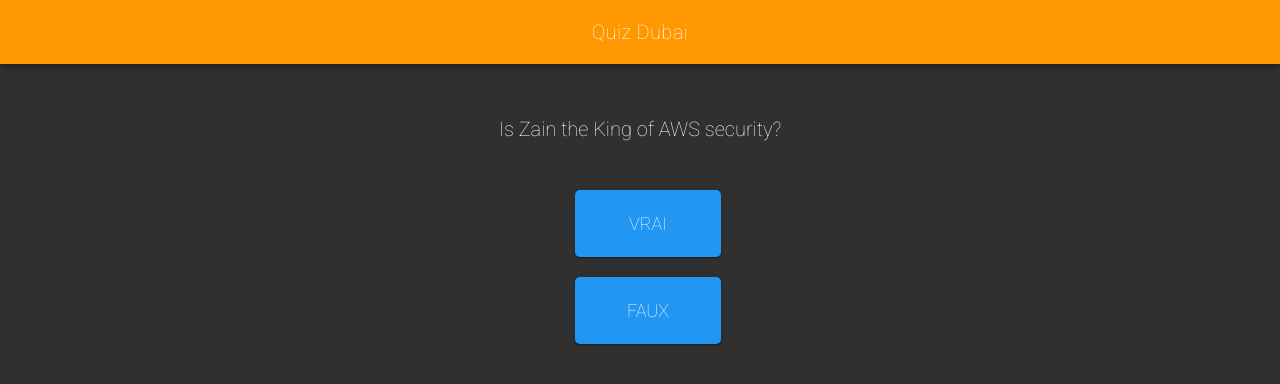
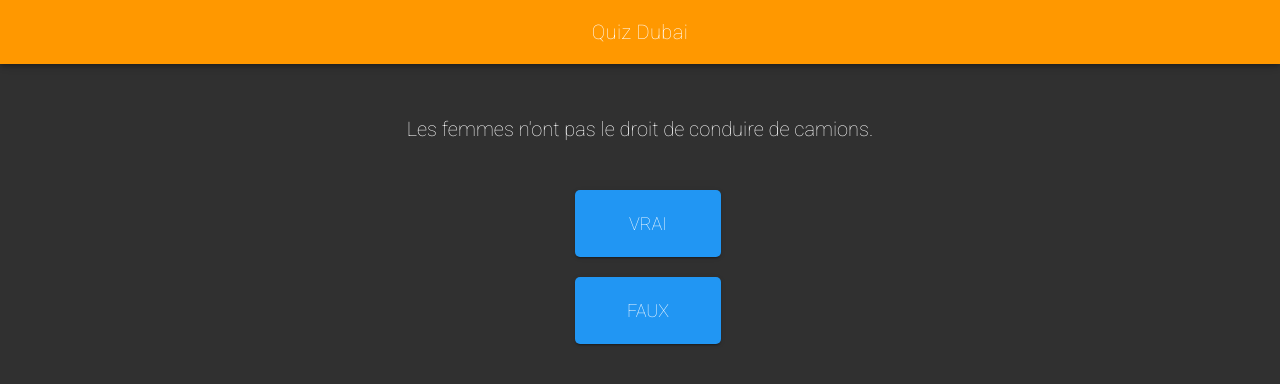
Before and after one commit to romaingazielly/dubaiquiz, a Vue app: page / in a window 1280 px wide. Both pictures are taken after a click on the button "COMMENCER". Shown: the top 384 px of the page. Built offline with nearby package versions, Linux system fonts and the light colour scheme.

Commit message:
Date with hour + fix serv issue with leaderboard

```diff
--- a/index.js
+++ b/index.js
@@ -16,9 +16,10 @@
   let year = today.getFullYear();
   let month = toTwoDigits(today.getMonth() + 1);
   let day = toTwoDigits(today.getDate());
-  return `${day}-${month}-${year}`;
+  let hours = toTwoDigits(today.getHours());
+  let minutes = toTwoDigits(today.getMinutes());
+  return `${day}-${month}-${year} ${hours}:${minutes}`;
 }
-
 
 
 function readLeaderBoard() {
--- a/leaderboard.json
+++ b/leaderboard.json
@@ -1 +1 @@
-[{"pseudo":"👑 Romain","score":40,"date":"27-03-2017"}]
+[{"pseudo":"👑 Romain","score":40,"date":"27-03-2017 18:50"}]
--- a/src/components/Question.vue
+++ b/src/components/Question.vue
@@ -108,7 +108,7 @@
       formView: false,
       currentQuestion: 0,
       dialog: false,
-      realQuestionList: [{
+      fakeQuestionList: [{
         question: 'Is Zain the King of AWS security?',
         answer: false,
         fact: 'Don\'t give him your server security.. Something terrible could happen'
@@ -121,7 +121,7 @@
         answer: true,
         fact: 'Yes, like always.'
       }],
-      realQuestionList2: [{
+      realQuestionList: [{
         question: 'Les femmes n\'ont pas le droit de conduire de camions.',
         answer: false,
         fact: 'Les femmes ont le droit de conduire tout type de véhicules aux UAE, au même titre que les hommes.'
```
